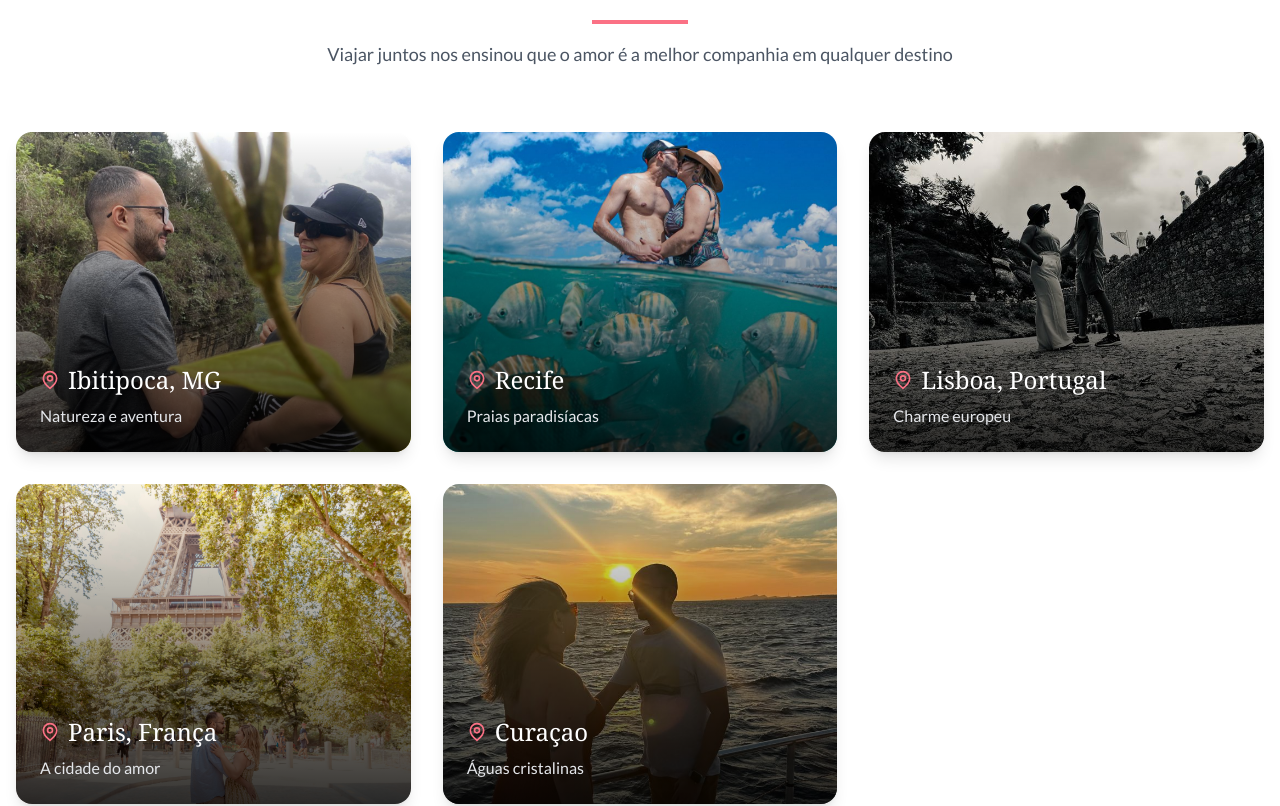
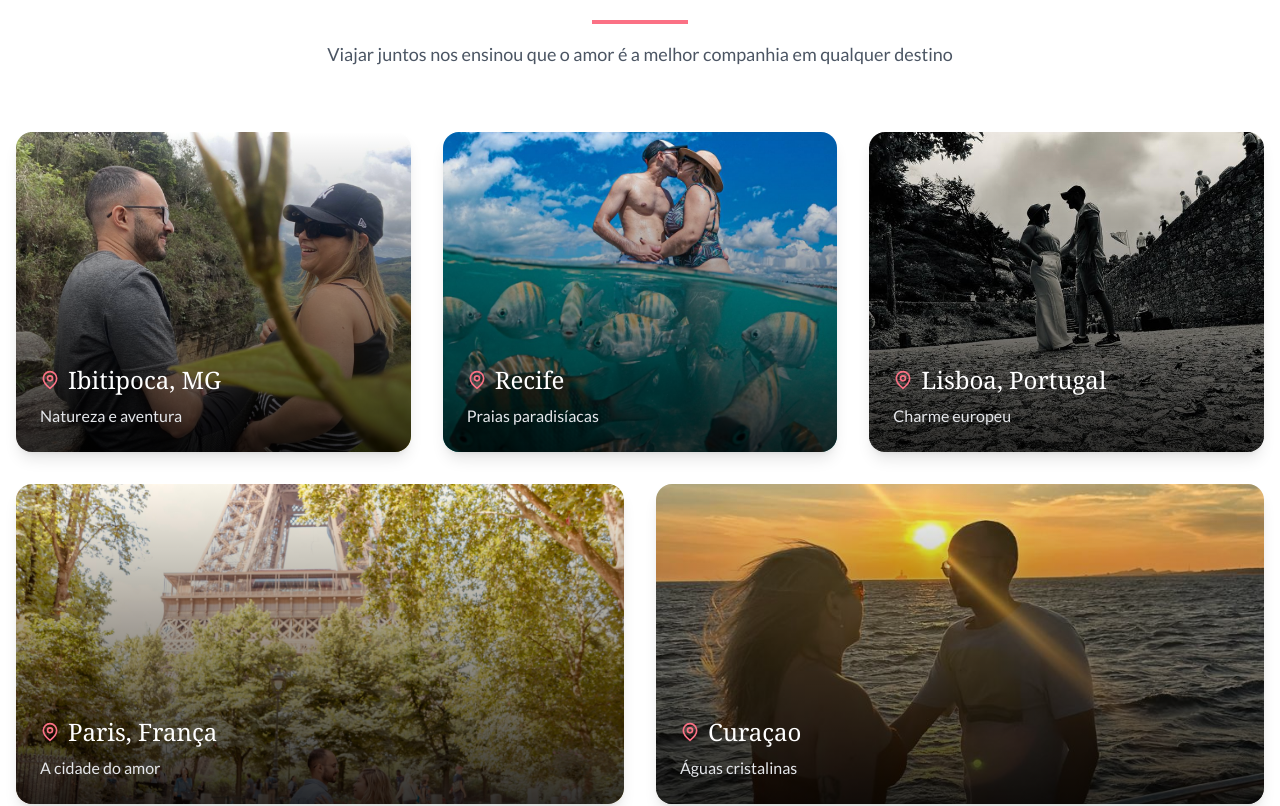
Before and after one commit to FelipeArruda/felipe-janeth, a React (Vite) app: page / in a window 1280 px wide. Shown: the part 3220-4026 px from the top of the page. Built offline with nearby package versions, Linux system fonts and the light colour scheme; no server answers.

Commit message:
ajusta a grade de exibição dos destinos no componente Travels para melhor responsividade

```diff
--- a/src/components/Travels.tsx
+++ b/src/components/Travels.tsx
@@ -43,11 +43,13 @@ export default function Travels() {
           </p>
         </div>
 
-        <div className="grid grid-cols-1 md:grid-cols-2 lg:grid-cols-3 gap-8">
+        <div className="grid grid-cols-1 md:grid-cols-2 lg:grid-cols-6 gap-8">
           {destinations.map((destination, index) => (
             <div
               key={index}
-              className="group relative overflow-hidden rounded-2xl shadow-lg transform hover:scale-105 transition-all duration-300 cursor-pointer h-80"
+              className={`group relative overflow-hidden rounded-2xl shadow-lg transform hover:scale-105 transition-all duration-300 cursor-pointer h-80 ${
+                index < 3 ? 'lg:col-span-2' : 'lg:col-span-3'
+              }`}
             >
               <img
                 src={destination.image}
```
